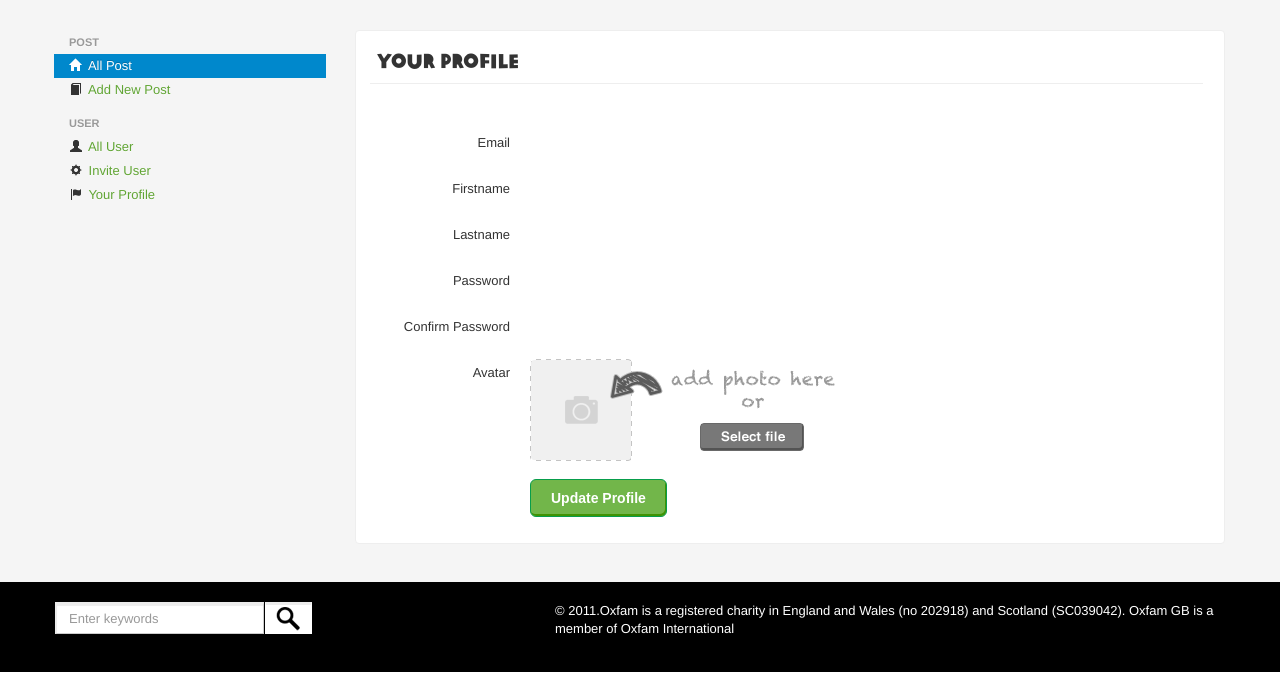
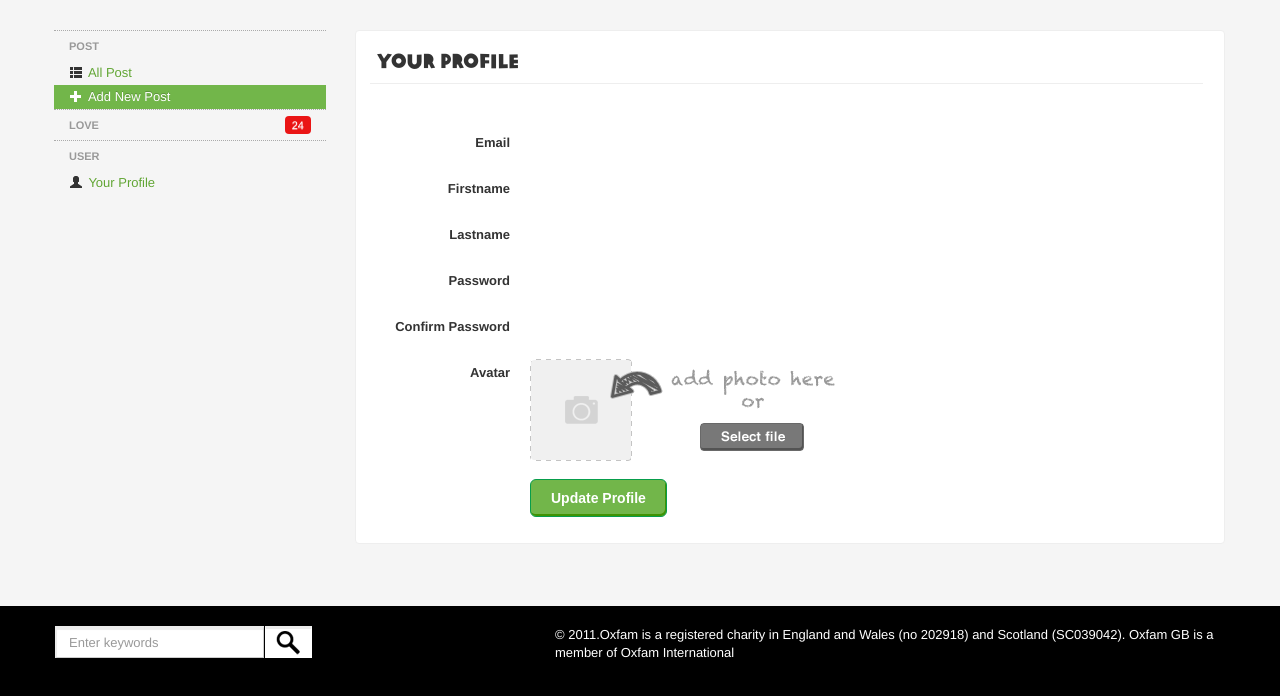
Before and after one commit to opendream/livestory, a Django app: template templates/account/account_profile_edit.html in a window 1280 px wide. Shown: the part 130-826 px from the top of the page. Before the commit the page ends 802 px from the top, so only its background shows below. Run offline with Django 3.2, Linux system fonts and the light colour scheme; the template is opened without the code that fills it, so the values that code supplies are empty; parts of the project's set-up code (start-up, migrations or seed data) failed here and were passed over; some libraries are stand-ins or nearby versions.

Commit message:
Apply new HTML & css

```diff
--- a/static/css/style.css
+++ b/static/css/style.css
@@ -4,6 +4,7 @@
 
 /* Bootstrap override */
 	.menubar-inner{ margin: 0 0 18px 0; }
+	.form-horizontal .control-group > label{ font-weight: bold; }
 
 /*****************/
 /* Layouts Style */
@@ -469,7 +470,11 @@
 			float: left;
 			margin: 1% 2% 1% 0;
 			list-style: none;
-			width: 48%;
+			width: 46%;
+			padding: 5px;
+		}
+		.friends-inline li:hover{
+			background: #eee;
 		}
 		.friends-inline img{
 			float: left;
@@ -589,7 +594,7 @@
 		background: url('../img/bg-drop.png') no-repeat !important;
 	}
 	.dropbox .image-append{
-		width: 302px;
+		width: 102px;
 		height: 102px;
 		z-index: 1000;
 	}
@@ -604,10 +609,15 @@
 	}
 	.select-file:hover{ cursor: pointer; }
 
-
-
-
-
+	.ic {
+		display: block;
+		margin: 10px 0;
+		padding-left: 16px;
+		background: url('../img/ic-moods.png') no-repeat;
+	}
+	.image-delete{
+		background-position: -90px 0;
+	}
 
 /*****************/
 /* Media Queries */
--- a/templates/base_backend.html
+++ b/templates/base_backend.html
@@ -11,18 +11,17 @@
 
 {% block base_content %}
 <div class="row">
-  <div class="span3">
-    <ul class="nav nav-list">
-      <li class="nav-header">Post</li>
-      <li class="active"><a href="#"><i class="icon-white icon-home"></i> All Post</a></li>
-      <li><a href="{% url blog_create %}"><i class="icon-book"></i> Add New Post</a></li>
-      <li class="nav-header">User</li>
-      <li><a href="#"><i class="icon-user"></i> All User</a></li>
-      <li><a href="#"><i class="icon-cog"></i> Invite User</a></li>
-      <li><a href="#"><i class="icon-flag"></i> Your Profile</a></li>
+  <div class="span3 block">
+    <ul class="nav nav-list nav-admin">
+      <li class="nav-header"><a href ="#">Post</a></li>
+      <li><a href="#"><i class="icon-th-list"></i> All Post</a></li>
+      <li class="active"><a href="{% url blog_create %}"><i class="icon-white icon-plus"></i> Add New Post</a></li>
+      <li class="nav-header"><a href ="#">Love <span class="rounded">24</span></a></li>
+      <li class="nav-header"><a href ="#">User</a></li></li>
+      <li><a href="{% url account_profile_edit %}"><i class="icon-user"></i> Your Profile</a></li>
     </ul>
   </div>
-  <div class="span9">
+  <div class="span9 block">
     {% if messages %}
     <div class="messages">
       {% for message in messages %}
--- a/templates/blog/blog_form.html
+++ b/templates/blog/blog_form.html
@@ -44,7 +44,7 @@ $(document).ready(function() {
 <form class="form-horizontal" method="post" action="{{ action }}" enctype="multipart/form-data">
   {% csrf_token %}
   <fieldset>
-    <legend>{{ page_title }}</legend>
+    <legend><h1>{{ page_title }}</h1></legend>
 
     <div class="control-group{% if form.title.errors %} error{% endif %}">
       <label class="control-label" for="id_title">Title</label>
```
